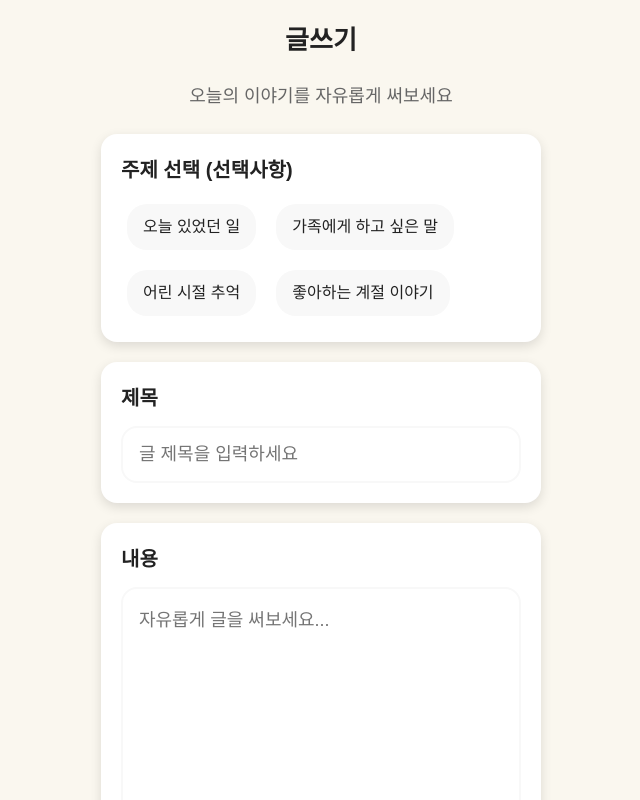
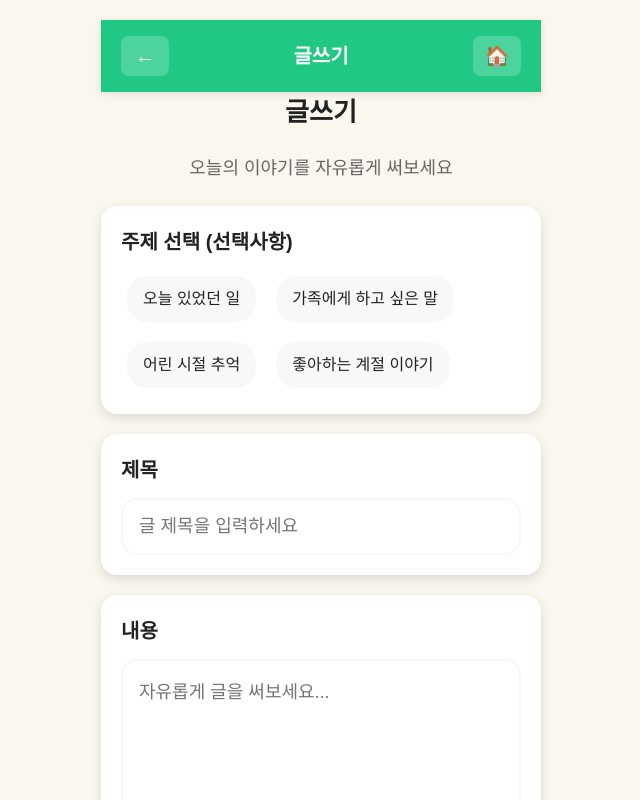
Before and after one commit to sunsudun25-cloud/hidi-story-maker, a React (Vite) app: page /write in a window 1280 px wide. Shown: the top 800 px of the page, without its empty margins (319-959 px from the left). Built offline with nearby package versions, Linux system fonts and the light colour scheme.

Commit message:
Add Header component with back and home navigation

```diff
--- /dev/null
+++ b/src/components/Header.css
@@ -0,0 +1,47 @@
+/* Header 컨테이너 */
+.header-container {
+  display: flex;
+  align-items: center;
+  justify-content: space-between;
+  padding: 16px 20px;
+  background: var(--primary, #21c884);
+  color: white;
+  position: sticky;
+  top: 0;
+  z-index: 100;
+  box-shadow: 0 2px 8px rgba(0, 0, 0, 0.1);
+}
+
+/* Header 제목 */
+.header-title {
+  font-size: 20px;
+  font-weight: 600;
+  margin: 0;
+  flex: 1;
+  text-align: center;
+  color: white;
+}
+
+/* Header 버튼 */
+.header-btn {
+  width: 40px;
+  height: 40px;
+  border: none;
+  background: rgba(255, 255, 255, 0.2);
+  color: white;
+  font-size: 20px;
+  border-radius: 8px;
+  cursor: pointer;
+  display: flex;
+  align-items: center;
+  justify-content: center;
+  transition: all 0.2s ease;
+}
+
+.header-btn:hover {
+  background: rgba(255, 255, 255, 0.3);
+}
+
+.header-btn:active {
+  transform: scale(0.95);
+}
--- /dev/null
+++ b/src/components/Header.tsx
@@ -0,0 +1,21 @@
+import React from 'react';
+import "./Header.css";
+import { useNavigate } from "react-router-dom";
+
+interface HeaderProps {
+  title: string;
+}
+
+export default function Header({ title }: HeaderProps) {
+  const nav = useNavigate();
+
+  return (
+    <div className="header-container">
+      <button className="header-btn" onClick={() => nav(-1)}>←</button>
+
+      <h1 className="header-title">{title}</h1>
+
+      <button className="header-btn" onClick={() => nav("/home")}>🏠</button>
+    </div>
+  );
+}
--- a/src/pages/DrawDirect.tsx
+++ b/src/pages/DrawDirect.tsx
@@ -1,4 +1,5 @@
 import React, { useState } from "react";
+import Header from "../components/Header";
 import "./DrawDirect.css";
 
 export default function DrawDirect() {
@@ -41,6 +42,7 @@ export default function DrawDirect() {
 
   return (
     <main>
+      <Header title="직접 입력" />
       {/* 설명 안내 */}
       <p className="guide-text">
         원하는 그림을 자세히 설명해주세요 😊
--- a/src/pages/DrawPractice.tsx
+++ b/src/pages/DrawPractice.tsx
@@ -1,4 +1,5 @@
 import React, { useState } from "react";
+import Header from "../components/Header";
 import "./DrawPractice.css";
 
 type ExamplePrompt = {
@@ -140,6 +141,7 @@ export default function DrawPractice() {
 
   return (
     <div className="page-container">
+      <Header title="연습하기" />
       <div className="practice-page">
 
         <section className="practice-box">
--- a/src/pages/DrawStart.tsx
+++ b/src/pages/DrawStart.tsx
@@ -1,5 +1,6 @@
 import React from "react";
 import { useNavigate } from "react-router-dom";
+import Header from "../components/Header";
 import "./DrawStart.css";
 
 export default function DrawStart() {
@@ -7,6 +8,7 @@ export default function DrawStart() {
 
   return (
     <div className="page-container">
+      <Header title="그림 만들기" />
       <div className="draw-start-container">
         <p className="draw-start-subtitle">어떤 방식으로 시작하시겠어요?</p>
 
--- a/src/pages/Goods.tsx
+++ b/src/pages/Goods.tsx
@@ -1,8 +1,10 @@
 import React from "react";
+import Header from "../components/Header";
 
 export default function Goods() {
   return (
     <div className="page-container">
+      <Header title="나만의 굿즈 만들기" />
       <h1 className="page-title">나만의 굿즈 만들기</h1>
       <p style={{ fontSize: "18px", textAlign: "center", color: "#666" }}>
         내 작품으로 특별한 굿즈를 만들어보세요.
--- a/src/pages/MyWorks.tsx
+++ b/src/pages/MyWorks.tsx
@@ -1,8 +1,10 @@
 import React from "react";
+import Header from "../components/Header";
 
 export default function MyWorks() {
   return (
     <div className="page-container">
+      <Header title="내 작품 보기" />
       <h1 className="page-title">내 작품 보기</h1>
       <p style={{ fontSize: "18px", textAlign: "center", color: "#666" }}>
         지금까지 만든 작품들을 한눈에 확인하세요.
--- a/src/pages/Storybook/index.tsx
+++ b/src/pages/Storybook/index.tsx
@@ -1,8 +1,10 @@
 import React from "react";
+import Header from "../../components/Header";
 
 export default function Storybook() {
   return (
     <div className="page-container">
+      <Header title="동화책 만들기" />
       <h1 className="page-title">동화책 만들기</h1>
       <p style={{ fontSize: "18px", textAlign: "center", color: "#666" }}>
         AI와 함께 나만의 동화책을 만들어보세요.
--- a/src/pages/Write.tsx
+++ b/src/pages/Write.tsx
@@ -1,5 +1,6 @@
 import React, { useState } from "react";
 import { useNavigate } from "react-router-dom";
+import Header from "../components/Header";
 
 export default function Write() {
   const navigate = useNavigate();
@@ -23,6 +24,7 @@ export default function Write() {
 
   return (
     <main>
+      <Header title="글쓰기" />
       <h1 className="page-title">글쓰기</h1>
       <p className="page-subtitle">오늘의 이야기를 자유롭게 써보세요</p>
 
```
